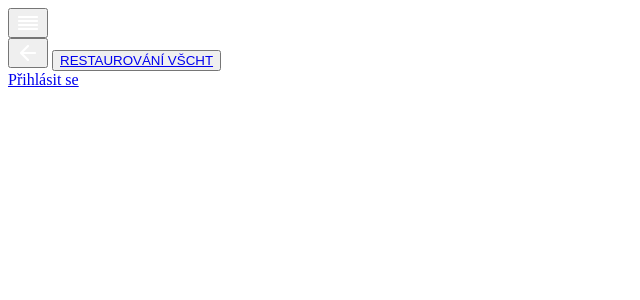
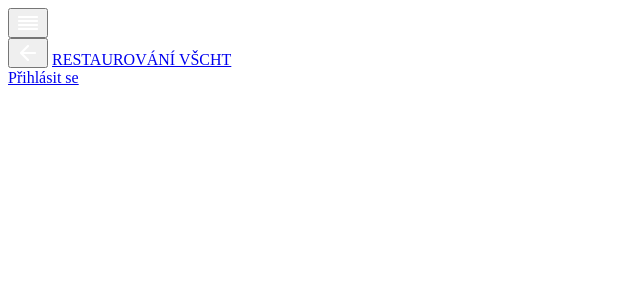
Before and after one commit to VSCHT/restaurovani, a Python web app: template ui/components/templates/components/Navbar.jinja in a window 1280 px wide. Shown: the top 300 px of the page, without its empty margins (0-640 px from the left). Run offline with Jinja, Linux system fonts and the light colour scheme; the template is opened without the code that fills it, so the values that code supplies are empty.

Commit message:
small issues

```diff
--- a/ui/components/templates/components/Navbar.jinja
+++ b/ui/components/templates/components/Navbar.jinja
@@ -26,9 +26,7 @@
         />
       </button>
 
-      <button class="ui button">
-        <a class="item" href="/">RESTAUROVÁNÍ VŠCHT</a>
-      </button>
+    <a class="ui button" href="/">RESTAUROVÁNÍ VŠCHT</a>
 
     </div>
     <div class="right menu">
--- a/ui/objects/semantic-ui/js/objects/editform/components/RestorationWork.jsx
+++ b/ui/objects/semantic-ui/js/objects/editform/components/RestorationWork.jsx
@@ -70,7 +70,7 @@ export const RestorationWork = ({
                   toolbar:
                     "bold italic | bullist numlist | outdent indent | undo redo",
                   valid_elements:
-                    "a,abbr,acronym,b,blockquote,br,code,div,table,tbody,td,th,tr,em,h1,h2,h3,h4,h5,i,li,ol,p,pre,span,strike,strong,sub,sup,u,ul",
+                    "a[href|title|name|target|rel],abbr[title],acronym[title],b,blockquote,br,code,div,table,tbody,td,th,tr,em,h1,h2,h3,h4,h5,i,li,ol,p,pre,span,strike,strong,sub,sup,u,ul",
                 }}
                 onBlur={async (event, editor) => {
                   const cleanedContent = await sanitizeInput(
```
Also changed, not shown: 1 other file.
